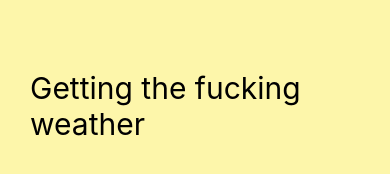
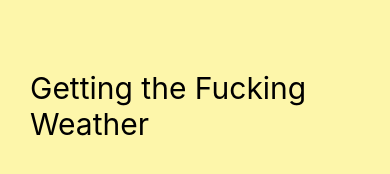
Before and after one commit to sundancekid1108/react_weather, a React Native app: screen / in a window 390 px wide. Shown: the part 642-816 px from the top of the page. Built offline with nearby package versions, Linux system fonts and the light colour scheme; no server answers.

Commit message:
error수정

```diff
--- a/App.js
+++ b/App.js
@@ -15,10 +15,10 @@ const API_KEY = "b6884a2584190f6c6af49767e42fcd37";
 export default class App extends Component {
     //state 작성
     state = {
-    isLoaded: false, //데이터API 불러오면 True로 바뀜
+        isLoaded: false,
         error: null,
         temperature: null,
-    name: null
+        name: "Clear"
     } //정보를 받았는지, 안받았는지 알려주는 indicator
 
 
@@ -33,44 +33,47 @@ export default class App extends Component {
             error => {
                 this.setState({
                     error: 'something is wrong'
-        });  // 못받으면 에러..
+                })  // 못받으면 에러..
             }
         );
     }
 
     _getWeather= (lat, long) => {
         fetch('https://api.openweathermap.org/data/2.5/weather?lat='+lat+'&lon='+long+'&APPID='+API_KEY)
+
             .then(response => response.json())
             .then(json => {
                 //console.log(json);
+                console.log("Json. temp", json.main.temp);
+                console.log("Json. weathername", json.weather[0].main);
+                this.setState({
+                    temperature: (Math.floor(json.main.temp - 273.15)),
 
-      this.setState({
-        temperature : json.main.temp,
-        name :  json.weather[0].main,
+                    name: json.weather[0].main,
                     isLoaded: true
                 });
-      console.log("1. json.weather[0].main : "  + json.weather[0].main);
-      console.log("7 name" + name);
+
             });
+            console.log("temperature : ", temperature);
+            console.log("name : ", name);
     }
 
     //콘솔에서 위치 날짜
 
     render() {
-    const {isLoaded, error, temperature, name } = this.state; //isLoaded, error 2개 받음
-    console.log("2. name : " + name);
+        const { isLoaded, error,temperature,name } = this.state;
         return (
             <View style={styles.container}>
-        <StatusBar hidden={true}/>
-        {isLoaded ? (<Weather weatherName= {name} temp={Math.ceil(temperature - 273.15)} />) : (
+                <StatusBar barStyle="light-content" />
+                {isLoaded ? (
+                    <Weather weatherName={name} temp={temperature}/>
+
+                ) : (
                     <View style={styles.loading}>
-            <Text style={styles.loadingText}>Getting the fucking weather</Text>
-            {error ? <Text style= {styles.errorText}>{error}</Text> : null}
-
+                        <Text style={styles.loadingText}>Getting the Fucking Weather</Text>
+                        {error ? <Text style={styles.errorText}>{error}</Text> : null}
                     </View>
-          )
-        }
-
+                )}
             </View>
         );
     }
--- a/Weather.js
+++ b/Weather.js
@@ -1,10 +1,11 @@
-import React, {Component} from 'react';
-import { StyleSheet, Text, View, StatusBar } from 'react-native';
-import {LinearGradient} from "expo";
+
+import React, { Component } from "react";
+import { StyleSheet, Text, View } from "react-native";
+import { LinearGradient } from "expo";
+import { MaterialCommunityIcons } from "@expo/vector-icons";
 import PropTypes from "prop-types";
-import { MaterialCommunityIcons } from "@expo/vector-icons";
 import {Ionicons} from "@expo/vector-icons" // expo에 있는 IconLibrary.. fontawesome도 찾아보자
-
+import App from "./App"
 
 const weatherCases = {
     Rain: {
@@ -14,7 +15,7 @@ const weatherCases = {
         icon: "weather-rainy"
     },
     Clear: {
-        colors:["#FEF253  ", "#FF7300"],
+        colors:["#FEF253", "#FF7300"],
         title: "Sunny",
         subtitle: "Have a good day",
         icon: "weather-sunny"
@@ -54,14 +55,24 @@ const weatherCases = {
         title: "Mist!",
         subtitle: "It's like you have no glasses on.",
         icon: "weather-fog"
-    }
+    },
+    Smoke: {
+        colors: ["#D7D2CC", "#304352"],
+        title: "Smoke",
+        subtitle: "Air pollution!!",
+        icon: "weather-fog"
+    },
 };
 
 
 
+
+
+
+
 function Weather({ weatherName, temp }) {
-    console.log("3. weatherName : " + weatherName);
-
+    console.log("Weather.js weatherName : " + weatherName);
+    console.log("Weather.js temp : " + temp);
     return (
       <LinearGradient
         colors={weatherCases[weatherName].colors}
@@ -86,6 +97,7 @@ function Weather({ weatherName, temp }) {
   }
 
 Weather.propTypes = {
+
     temp: PropTypes.number.isRequired,
     weatherName: PropTypes.string.isRequired
 };
--- a/package.json
+++ b/package.json
@@ -10,6 +10,7 @@
   },
   "dependencies": {
     "expo": "^31.0.2",
+    "prop-types": "^15.7.2",
     "react": "16.5.0",
     "react-native": "https://github.com/expo/react-native/archive/sdk-31.0.0.tar.gz"
   },
```
Also changed, not shown: 1 other file (tests, documents, lock files or other folders). Lines whose indentation alone changed are shown as unchanged.
